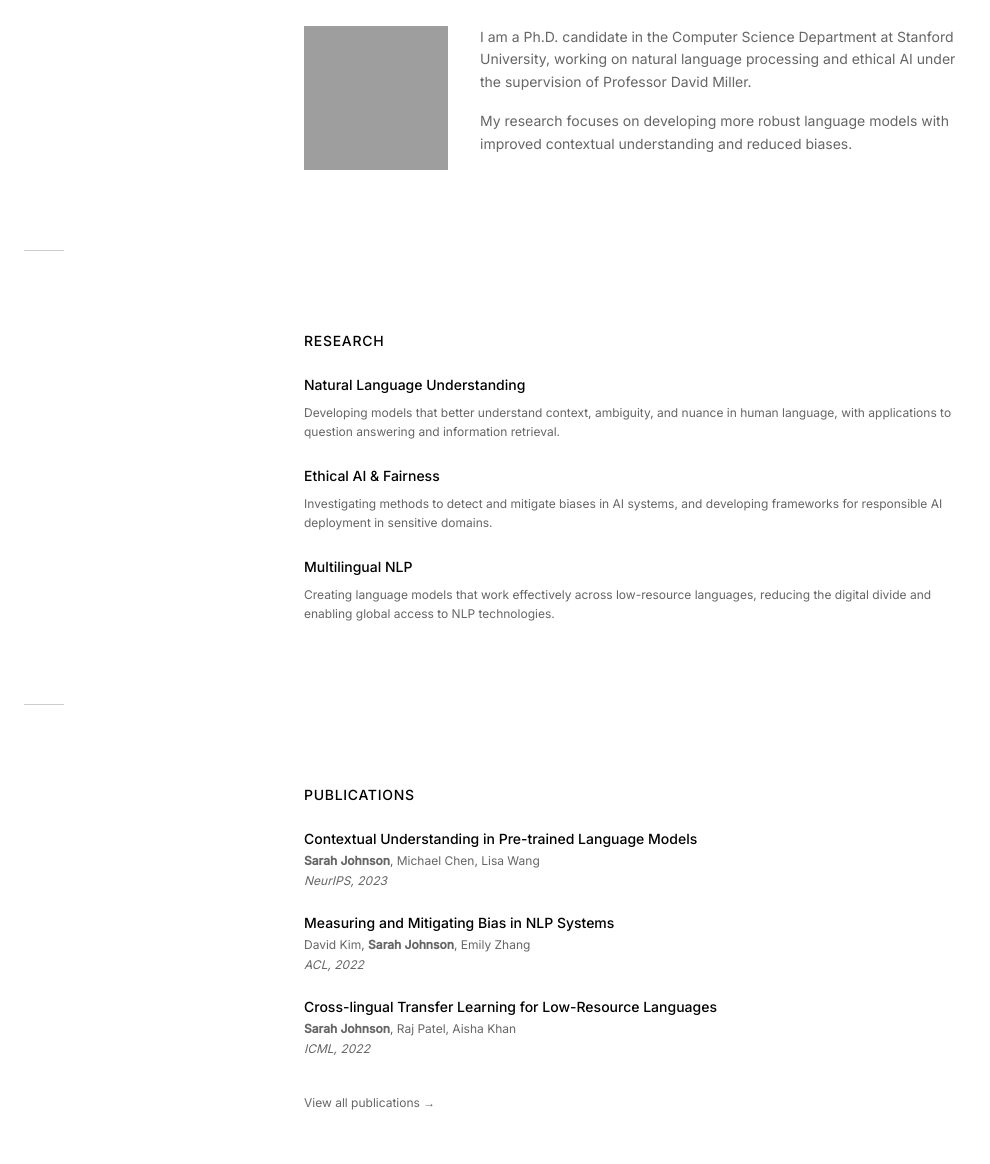
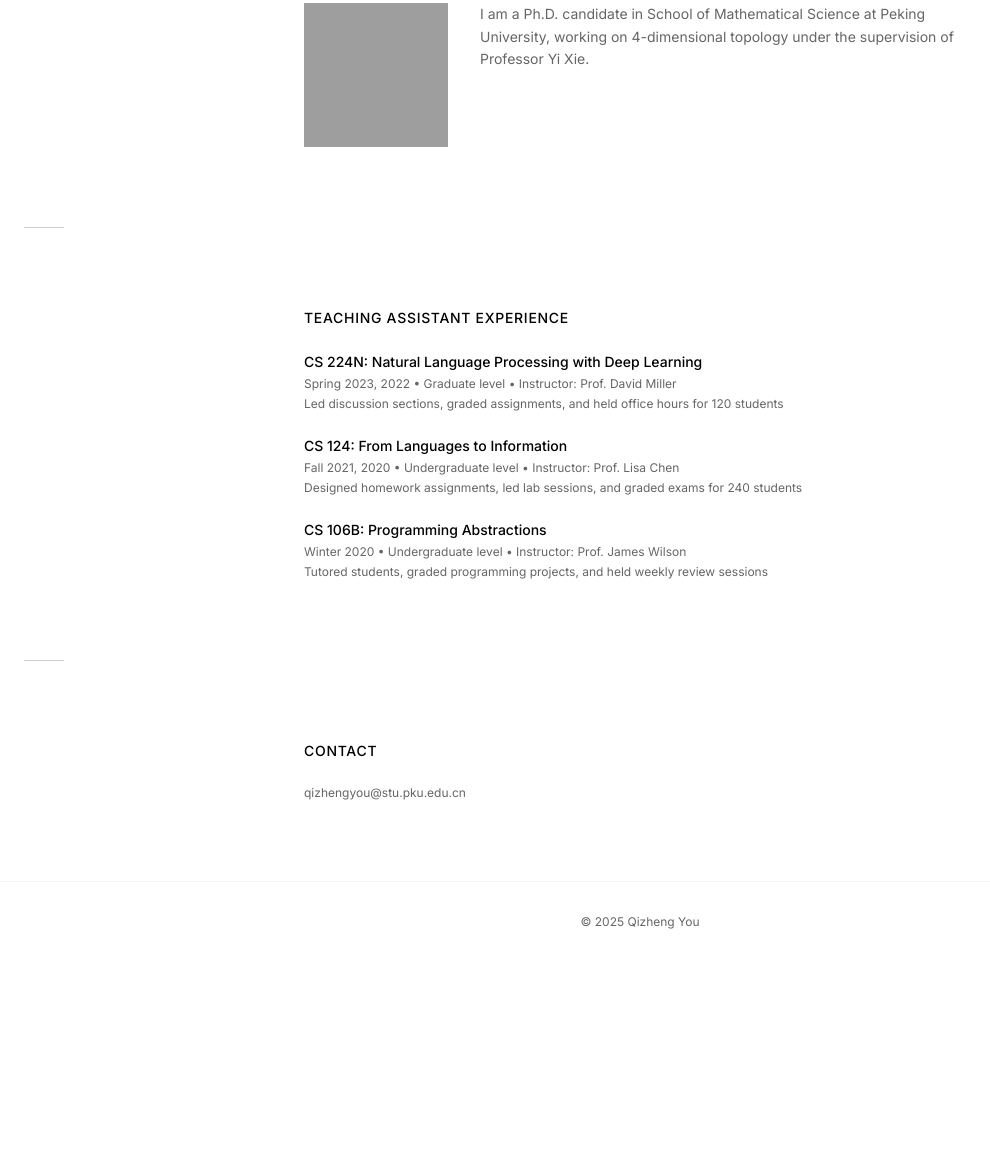
Before and after one commit to PumpkinQZY/pumpkinqzy.github.io, a plain HTML site: page index.html in a window 1280 px wide. Shown: the part 356-1520 px from the top of the page, without its empty margins (0-990 px from the left). After the commit the page ends 1318 px from the top, so only its background shows below. Drawn offline with nearby package versions, Linux system fonts and the light colour scheme; grey boxes are pictures that could not be loaded.

Commit message:
Update index.html

```diff
--- a/index.html
+++ b/index.html
@@ -3,7 +3,7 @@
 <head>
     <meta charset="UTF-8">
     <meta name="viewport" content="width=device-width, initial-scale=1.0">
-    <title>Sarah Johnson</title>
+    <title>Qizheng You</title>
     <script src="https://cdn.tailwindcss.com"></script>
     <link href="https://cdn.jsdelivr.net/npm/font-awesome@4.7.0/css/font-awesome.min.css" rel="stylesheet">
     <link rel="preconnect" href="https://fonts.googleapis.com">
@@ -45,7 +45,7 @@
     <nav class="fixed top-0 left-0 right-0 bg-white z-50 py-4 border-b border-gray-100">
         <div class="container mx-auto px-6">
             <div class="flex justify-between items-center">
-                <a href="#" class="text-sm font-medium">Sarah Johnson</a>
+                <a href="#" class="text-sm font-medium">Qizheng You</a>
                 <div class="hidden md:flex items-center space-x-6">
                     <a href="#about" class="text-xs text-secondary hover:text-primary transition-colors">About</a>
                     <a href="#research" class="text-xs text-secondary hover:text-primary transition-colors">Research</a>
@@ -77,9 +77,9 @@
     <header class="pt-32 pb-16">
         <div class="container mx-auto px-6">
             <div class="max-w-2xl mx-auto">
-                <h1 class="text-2xl md:text-3xl font-light mb-4 tracking-tight">Ph.D. Candidate in Computer Science</h1>
+                <h1 class="text-2xl md:text-3xl font-light mb-4 tracking-tight">Ph.D. Candidate in Mathematics</h1>
                 <p class="text-sm text-secondary leading-relaxed max-w-lg">
-                    Specializing in Artificial Intelligence, Machine Learning, and Computational Linguistics at Stanford University.
+                    Specializing in Low-dimensional Topology at Peking University.
                 </p>
             </div>
         </div>
@@ -97,88 +97,9 @@
                     </div>
                     <div class="md:col-span-3">
                         <p class="text-sm text-secondary leading-relaxed mb-4">
-                            I am a Ph.D. candidate in the Computer Science Department at Stanford University, working on natural language processing and ethical AI under the supervision of Professor David Miller.
-                        </p>
-                        <p class="text-sm text-secondary leading-relaxed">
-                            My research focuses on developing more robust language models with improved contextual understanding and reduced biases.
+                            I am a Ph.D. candidate in School of Mathematical Science at Peking University, working on 4-dimensional topology under the supervision of Professor Yi Xie.
                         </p>
                     </div>
-                </div>
-            </div>
-        </div>
-    </section>
-
-    <div class="container mx-auto px-6">
-        <div class="max-w-2xl mx-auto section-line"></div>
-    </div>
-
-    <!-- Research Section -->
-    <section id="research" class="py-12">
-        <div class="container mx-auto px-6">
-            <div class="max-w-2xl mx-auto">
-                <h2 class="text-sm font-medium uppercase tracking-wider mb-6">Research</h2>
-
-                <div class="space-y-6">
-                    <div>
-                        <h3 class="text-sm font-medium mb-2">Natural Language Understanding</h3>
-                        <p class="text-xs text-secondary leading-relaxed">
-                            Developing models that better understand context, ambiguity, and nuance in human language, with applications to question answering and information retrieval.
-                        </p>
-                    </div>
-
-                    <div>
-                        <h3 class="text-sm font-medium mb-2">Ethical AI & Fairness</h3>
-                        <p class="text-xs text-secondary leading-relaxed">
-                            Investigating methods to detect and mitigate biases in AI systems, and developing frameworks for responsible AI deployment in sensitive domains.
-                        </p>
-                    </div>
-
-                    <div>
-                        <h3 class="text-sm font-medium mb-2">Multilingual NLP</h3>
-                        <p class="text-xs text-secondary leading-relaxed">
-                            Creating language models that work effectively across low-resource languages, reducing the digital divide and enabling global access to NLP technologies.
-                        </p>
-                    </div>
-                </div>
-            </div>
-        </div>
-    </section>
-
-    <div class="container mx-auto px-6">
-        <div class="max-w-2xl mx-auto section-line"></div>
-    </div>
-
-    <!-- Publications Section -->
-    <section id="publications" class="py-12">
-        <div class="container mx-auto px-6">
-            <div class="max-w-2xl mx-auto">
-                <h2 class="text-sm font-medium uppercase tracking-wider mb-6">Publications</h2>
-
-                <div class="space-y-6">
-                    <!-- Publication 1 -->
-                    <div>
-                        <h3 class="text-sm font-medium mb-1">Contextual Understanding in Pre-trained Language Models</h3>
-                        <p class="text-xs text-secondary mb-1"><strong>Sarah Johnson</strong>, Michael Chen, Lisa Wang</p>
-                        <p class="text-xs text-secondary italic">NeurIPS, 2023</p>
-                    </div>
-
-                    <!-- Publication 2 -->
-                    <div>
-                        <h3 class="text-sm font-medium mb-1">Measuring and Mitigating Bias in NLP Systems</h3>
-                        <p class="text-xs text-secondary mb-1">David Kim, <strong>Sarah Johnson</strong>, Emily Zhang</p>
-                        <p class="text-xs text-secondary italic">ACL, 2022</p>
-                    </div>
-
-                    <!-- Publication 3 -->
-                    <div>
-                        <h3 class="text-sm font-medium mb-1">Cross-lingual Transfer Learning for Low-Resource Languages</h3>
-                        <p class="text-xs text-secondary mb-1"><strong>Sarah Johnson</strong>, Raj Patel, Aisha Khan</p>
-                        <p class="text-xs text-secondary italic">ICML, 2022</p>
-                    </div>
-                </div>
-
-                <div class="mt-8">
-                    <a href="#" class="text-xs text-secondary hover:text-primary transition-colors">View all publications →</a>
                 </div>
             </div>
         </div>
@@ -234,12 +155,7 @@
                     <div>
                         <div class="space-y-4">
                             <div>
-                                <p class="text-xs text-secondary">sarahj@cs.stanford.edu</p>
-                            </div>
-
-                            <div>
-                                <p class="text-xs text-secondary">Computer Science Department</p>
-                                <p class="text-xs text-secondary">Stanford University, Stanford, CA 94305</p>
+                                <p class="text-xs text-secondary">qizhengyou@stu.pku.edu.cn</p>
                             </div>
                         </div>
                     </div>
@@ -253,7 +169,7 @@
         <div class="container mx-auto px-6">
             <div class="max-w-2xl mx-auto">
                 <p class="text-xs text-secondary text-center">
-                    © 2023 Sarah Johnson
+                    © 2025 Qizheng You
                 </p>
             </div>
         </div>
```
